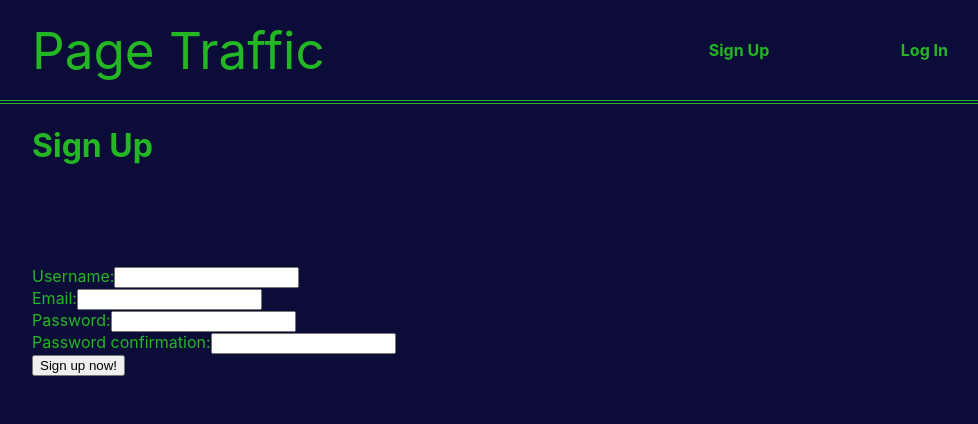
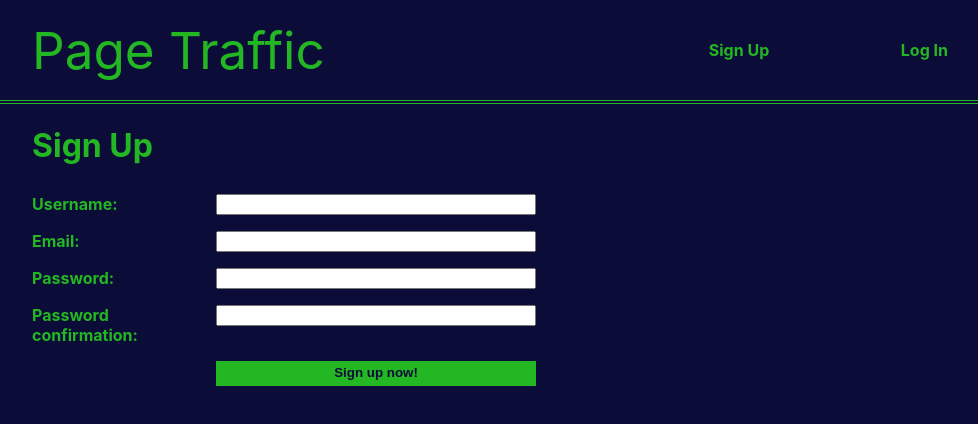
Before and after one commit to kohrVid/traffic_frontend, a Next.js app: page /sign-up in a window 1280 px wide. Shown: the top 424 px of the page, without its empty margins (48-1026 px from the left). Built offline with nearby package versions, Linux system fonts and the light colour scheme; no server answers.

Commit message:
Style form pages

```diff
--- a/components/FormFields/Button.jsx
+++ b/components/FormFields/Button.jsx
@@ -1,10 +1,11 @@
 import React from 'react';
 import PropTypes from 'prop-types';
+import styles from './buttons.module.scss';
 
 export const Button = ({ type, children }) => {
   return (
     <>
-      <button type={type}>
+      <button type={type} className={styles.button}>
         {children}
       </button>
     </>
--- a/components/FormFields/Label.jsx
+++ b/components/FormFields/Label.jsx
@@ -6,5 +6,5 @@ export const Label = ({ children, className }) => {
     <label className={styles.label + " " + className}>
       {children}
     </label>
-  )
-}
+  );
+};
--- a/components/FormFields/buttons.module.scss
+++ b/components/FormFields/buttons.module.scss
@@ -0,0 +1,10 @@
+@import '../colours.scss';
+
+.button {
+  background-color: $green;
+  color: $blue;
+  border: unset;
+  cursor: pointer;
+  line-height: 1.4rem;
+  font-weight: bold;
+}
--- a/components/FormFields/label.module.scss
+++ b/components/FormFields/label.module.scss
@@ -1,3 +1,3 @@
-.date {
-  width: 50px;
+.label {
+  font-weight: bold;
 }
--- a/components/Forms/LogOutForm.jsx
+++ b/components/Forms/LogOutForm.jsx
@@ -1,5 +1,6 @@
 import { useContext } from 'react';
 import { SessionContext } from '../SessionContext';
+import { Link } from '../Link';
 import { logOut } from '../api/sessions.js';
 import { catchApiErrors } from '../api/utils.js';
 
@@ -32,10 +33,10 @@ export const LogOutForm = () => {
   };
 
   return (
-    <div>
-      <form onSubmit={handleSubmit}>
-        <input type="submit" value="Log Out" />
-      </form>
-    </div>
+    <form>
+      <Link href="#" onClick={handleSubmit}>
+        Log Out
+      </Link>
+    </form>
   );
 };
--- a/components/Forms/RegistrationForm.jsx
+++ b/components/Forms/RegistrationForm.jsx
@@ -3,7 +3,7 @@ import { SessionContext } from '../SessionContext';
 import { Button, Label, PasswordInput, TextInput } from '../FormFields';
 import { signUp } from '../api/sessions.js';
 import { catchApiErrors } from '../api/utils.js';
-
+import styles from './styles.module.scss';
 
 export const RegistrationForm = ({ ipAddress }) => {
   const [username, setUsername] = useState("");
@@ -66,29 +66,50 @@ export const RegistrationForm = ({ ipAddress }) => {
   };
 
   return(
-    <form onSubmit={handleSubmit}>
-      <div>
+    <form onSubmit={handleSubmit} className={styles.form}>
+      <div className={styles.row}>
+        <div className={styles.label}>
           <Label>Username:</Label>
+        </div>
+        <div className={styles.input}>
           <TextInput onChange={handleUsernameChange} value={username} />
         </div>
-      <div>
+      </div>
+      <div className={styles.row}>
+        <div className={styles.label}>
           <Label>Email:</Label>
+        </div>
+        <div className={styles.input}>
           <TextInput onChange={handleEmailChange} value={email} />
         </div>
-      <div>
+      </div>
+      <div className={styles.row}>
+        <div className={styles.label}>
           <Label>Password:</Label>
+        </div>
+        <div className={styles.input}>
           <PasswordInput onChange={handlePasswordChange} value={password} />
         </div>
-      <div>
+      </div>
+      <div className={styles.row}>
+        <div className={styles.label}>
           <Label>Password confirmation:</Label>
+        </div>
+        <div className={styles.input}>
           <PasswordInput onChange={handlePasswordConfirmationChange}
             value={passwordConfirmation} />
         </div>
-      <div>
+      </div>
+      <div className={styles.row}>
+        <div className={styles.label}>
+          &nbsp;
+        </div>
+        <div className={styles.input}>
           <Button type="submit" fixedWidth="100%">
             Sign up now!
           </Button>
         </div>
+      </div>
     </form>
   )
 };
--- /dev/null
+++ b/components/Forms/styles.module.scss
@@ -0,0 +1,28 @@
+.form {
+  flex: auto;
+}
+
+.row {
+  position: relative;
+  display: flex;
+  flex-direction: row;
+  flex-wrap: wrap;
+  overflow: hidden;
+  padding: 0.5rem 0;
+}
+
+.label {
+  display: inline-flex;
+  flex-direction: column;
+  position: relative;
+  margin-left: 0;
+  margin-right: 0.5rem;
+  width: 11rem;
+}
+
+.input {
+  display: inline-flex;
+  flex-direction: column;
+  position: relative;
+  width: 20rem;
+}
```
Also changed, not shown: components/Forms/LogInForm.jsx (+19 -6 lines). Lines whose indentation alone changed are shown as unchanged.
